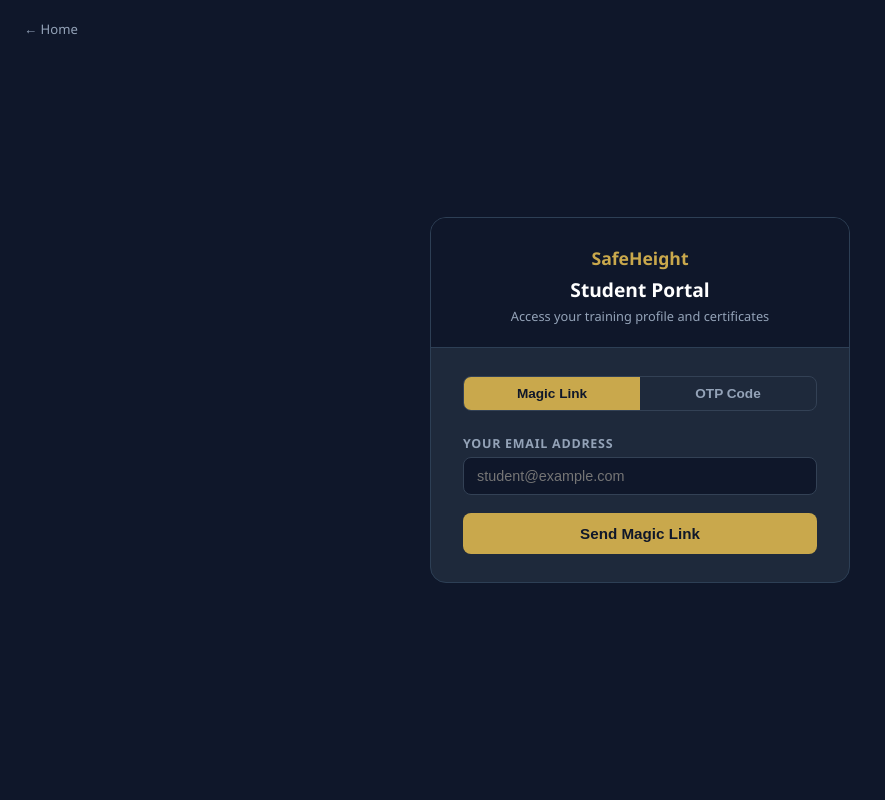
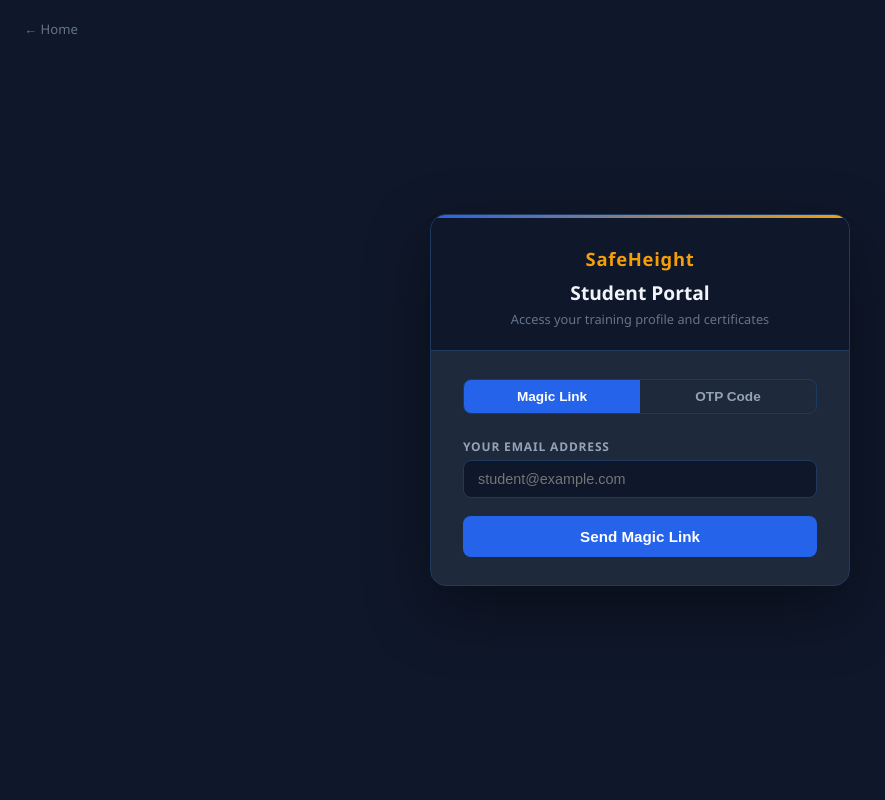
Before and after one commit to zivd15/safeheight, a FastAPI app: page /student/login in a window 1280 px wide. Shown: the whole page, without its empty margins (0-885 px from the left). Run offline with FastAPI, Linux system fonts and the light colour scheme.

Commit message:
Update student login + landing to new design; fix fly.toml

```diff
--- a/app/templates/landing.html
+++ b/app/templates/landing.html
@@ -6,7 +6,7 @@
   <title>SafeHeight — Digital Occupational Safety Certification Platform</title>
   <style>
     *,*::before,*::after{box-sizing:border-box;margin:0;padding:0}
-    :root{--navy:#0f172a;--navy2:#1a2744;--gold:#c9a84c;--gold2:#b8973d;--slate:#94a3b8;--surface:#1e293b}
+    :root{--navy:#0f172a;--navy2:#1a2744;--gold:#f59e0b;--gold2:#d97706;--accent:#2563eb;--slate:#94a3b8;--surface:#1e293b}
     body{font-family:'Segoe UI',system-ui,sans-serif;background:var(--navy);color:#e2e8f0}
 
     /* ── NAV ── */
--- a/app/templates/student_login.html
+++ b/app/templates/student_login.html
@@ -3,32 +3,33 @@
 <head>
   <meta charset="UTF-8" /><meta name="robots" content="noindex" />
   <meta name="viewport" content="width=device-width, initial-scale=1.0" />
-  <title>Student Login — SafeHeight</title>
+  <title>Student Portal — SafeHeight</title>
   <style>
     *,*::before,*::after{box-sizing:border-box;margin:0;padding:0}
     body{font-family:'Segoe UI',system-ui,sans-serif;background:#0f172a;min-height:100vh;display:flex;flex-direction:column;align-items:center;justify-content:center;padding:24px}
-    .back{position:fixed;top:20px;left:24px;color:#94a3b8;font-size:0.82rem;text-decoration:none;display:flex;align-items:center;gap:4px}
-    .back:hover{color:#c9a84c}
-    .card{background:#1e293b;border:1px solid #2d3f55;border-radius:16px;width:100%;max-width:420px;overflow:hidden}
-    .card-top{background:#0f172a;padding:28px 32px 22px;text-align:center;border-bottom:1px solid #2d3f55}
-    .logo{color:#c9a84c;font-size:1.1rem;font-weight:800;margin-bottom:6px}
-    .card-top h1{color:#fff;font-size:1.2rem;font-weight:700}
-    .card-top p{color:#94a3b8;font-size:0.8rem;margin-top:4px}
+    .back{position:fixed;top:20px;left:24px;color:#64748b;font-size:0.82rem;text-decoration:none;display:flex;align-items:center;gap:5px;transition:color 0.2s}
+    .back:hover{color:#f59e0b}
+    .card{background:#1e293b;border:1px solid #1e3a5f;border-radius:16px;width:100%;max-width:420px;overflow:hidden;box-shadow:0 24px 64px rgba(0,0,0,0.4)}
+    .gold-line{height:3px;background:linear-gradient(90deg,#2563eb,#f59e0b)}
+    .card-top{background:#0f172a;padding:28px 32px 22px;text-align:center;border-bottom:1px solid #1e3a5f}
+    .logo{color:#f59e0b;font-size:1.15rem;font-weight:800;letter-spacing:0.04em;margin-bottom:8px}
+    .card-top h1{color:#f1f5f9;font-size:1.2rem;font-weight:700}
+    .card-top p{color:#64748b;font-size:0.8rem;margin-top:4px}
     .card-body{padding:28px 32px}
-    .tabs{display:flex;gap:0;margin-bottom:24px;border:1px solid #334155;border-radius:8px;overflow:hidden}
+    .tabs{display:flex;gap:0;margin-bottom:24px;border:1.5px solid #1e3a5f;border-radius:8px;overflow:hidden}
     .tab{flex:1;padding:9px;text-align:center;font-size:0.85rem;font-weight:600;cursor:pointer;color:#94a3b8;background:transparent;border:none;transition:all 0.2s}
-    .tab.active{background:#c9a84c;color:#0f172a}
+    .tab.active{background:#2563eb;color:#fff}
     .panel{display:none}
     .panel.active{display:block}
-    label{display:block;font-size:0.78rem;font-weight:600;color:#94a3b8;margin-bottom:5px;text-transform:uppercase;letter-spacing:0.06em}
-    input{width:100%;padding:10px 13px;background:#0f172a;border:1.5px solid #334155;border-radius:8px;color:#e2e8f0;font-size:0.9rem;outline:none;transition:border-color 0.2s;margin-bottom:14px}
-    input:focus{border-color:#c9a84c}
-    .btn{width:100%;padding:12px;background:#c9a84c;color:#0f172a;border:none;border-radius:8px;font-weight:700;font-size:0.95rem;cursor:pointer;transition:background 0.2s;margin-top:4px}
-    .btn:hover{background:#b8973d}
+    label{display:block;font-size:0.75rem;font-weight:600;color:#94a3b8;margin-bottom:5px;text-transform:uppercase;letter-spacing:0.07em}
+    input{width:100%;padding:10px 14px;background:#0f172a;border:1.5px solid #1e3a5f;border-radius:8px;color:#e2e8f0;font-size:0.9rem;outline:none;transition:border-color 0.2s,box-shadow 0.2s;margin-bottom:14px}
+    input:focus{border-color:#2563eb;box-shadow:0 0 0 3px rgba(37,99,235,0.15)}
+    .btn{width:100%;padding:12px;background:#2563eb;color:#fff;border:none;border-radius:8px;font-weight:700;font-size:0.95rem;cursor:pointer;transition:background 0.2s;margin-top:4px}
+    .btn:hover{background:#1d4ed8}
     .btn:disabled{opacity:0.5;cursor:not-allowed}
     .msg{margin-top:14px;padding:11px 14px;border-radius:8px;font-size:0.83rem;display:none}
-    .msg.success{background:rgba(5,150,105,0.15);color:#34d399;border:1px solid rgba(5,150,105,0.3)}
-    .msg.error{background:rgba(220,38,38,0.15);color:#f87171;border:1px solid rgba(220,38,38,0.3)}
+    .msg.success{background:rgba(16,185,129,0.12);color:#34d399;border:1px solid rgba(16,185,129,0.25)}
+    .msg.error{background:rgba(220,38,38,0.12);color:#f87171;border:1px solid rgba(220,38,38,0.25)}
     .otp-step2{display:none;margin-top:6px}
     .divider{text-align:center;color:#475569;font-size:0.75rem;margin:6px 0 14px}
   </style>
@@ -36,6 +37,7 @@
 <body>
   <a href="/" class="back">← Home</a>
   <div class="card">
+    <div class="gold-line"></div>
     <div class="card-top">
       <div class="logo">SafeHeight</div>
       <h1>Student Portal</h1>
@@ -43,15 +45,15 @@
     </div>
     <div class="card-body">
       <div class="tabs">
-        <button class="tab active" onclick="switchTab('magic')">Magic Link</button>
-        <button class="tab" onclick="switchTab('otp')">OTP Code</button>
+        <button type="button" class="tab active" onclick="switchTab('magic')">Magic Link</button>
+        <button type="button" class="tab" onclick="switchTab('otp')">OTP Code</button>
       </div>
 
       <!-- Magic Link -->
       <div id="panel-magic" class="panel active">
         <label for="magic-email">Your Email Address</label>
         <input type="email" id="magic-email" placeholder="student@example.com" title="Registered email address" />
-        <button class="btn" onclick="sendMagic()">Send Magic Link</button>
+        <button type="button" class="btn" onclick="sendMagic()">Send Magic Link</button>
         <div id="magic-msg" class="msg"></div>
       </div>
 
@@ -59,12 +61,12 @@
       <div id="panel-otp" class="panel">
         <label for="otp-email">Your Email Address</label>
         <input type="email" id="otp-email" placeholder="student@example.com" title="Registered email address" />
-        <button class="btn" id="otp-send-btn" onclick="sendOTP()">Send Code</button>
+        <button type="button" class="btn" id="otp-send-btn" onclick="sendOTP()">Send Code</button>
         <div class="otp-step2" id="otp-step2">
           <div class="divider">— Enter the 6-digit code from your email —</div>
           <label for="otp-code">Verification Code</label>
           <input type="text" id="otp-code" placeholder="123456" maxlength="6" title="6-digit verification code" />
-          <button class="btn" onclick="verifyOTP()">Verify &amp; Enter</button>
+          <button type="button" class="btn" onclick="verifyOTP()">Verify &amp; Enter</button>
         </div>
         <div id="otp-msg" class="msg"></div>
       </div>
@@ -77,12 +79,10 @@
       document.getElementById('panel-magic').classList.toggle('active', tab==='magic');
       document.getElementById('panel-otp').classList.toggle('active', tab==='otp');
     }
-
     function showMsg(id, text, type) {
       const el = document.getElementById(id);
       el.textContent = text; el.className = 'msg ' + type; el.style.display = 'block';
     }
-
     async function sendMagic() {
       const email = document.getElementById('magic-email').value.trim();
       if (!email) return showMsg('magic-msg', 'Please enter your email.', 'error');
@@ -90,7 +90,6 @@
       const d = await res.json();
       showMsg('magic-msg', d.message || 'Link sent.', res.ok ? 'success' : 'error');
     }
-
     async function sendOTP() {
       const email = document.getElementById('otp-email').value.trim();
       if (!email) return showMsg('otp-msg', 'Please enter your email.', 'error');
@@ -104,7 +103,6 @@
         showMsg('otp-msg', d.detail || 'Error.', 'error');
       }
     }
-
     async function verifyOTP() {
       const email = document.getElementById('otp-email').value.trim();
       const code  = document.getElementById('otp-code').value.trim();
```
Also changed, not shown: fly.toml (+17 -11 lines).
